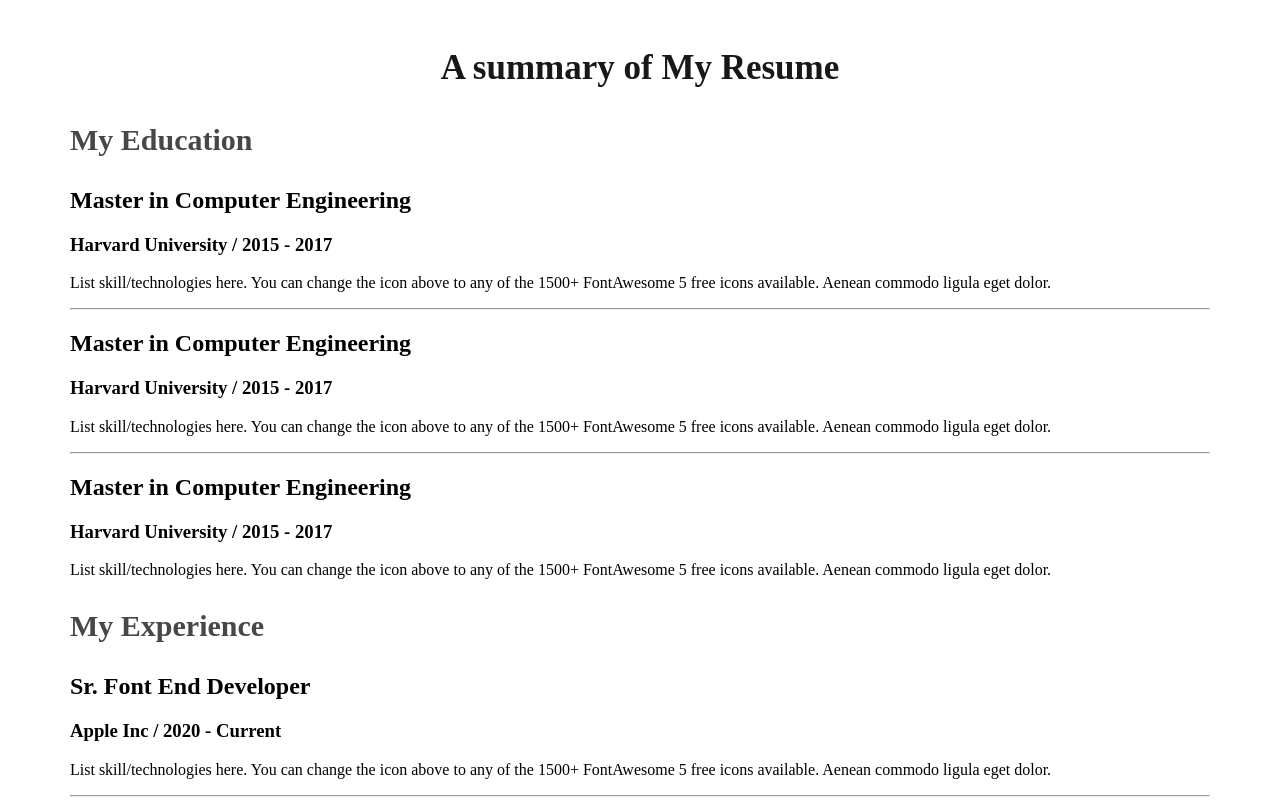
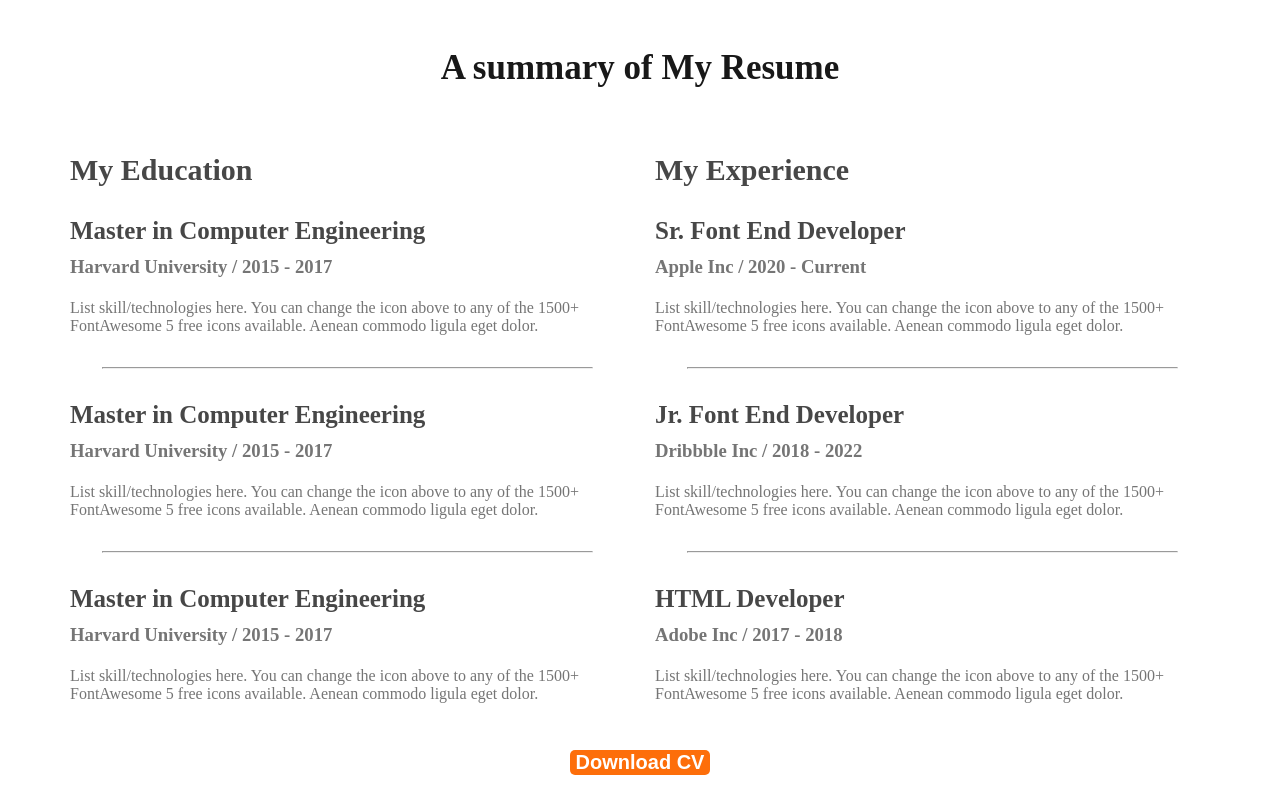
Before and after one commit to Taan01/webdeveloper-portfolio-, a plain HTML site: page index.html in a window 1280 px wide. Shown: the part 2160-2960 px from the top of the page. Drawn offline with Linux system fonts and the light colour scheme.

Commit message:
done resume

```diff
--- a/index.html
+++ b/index.html
@@ -149,7 +149,11 @@
 
 
         </div>
+        <div class="download-cv">
+            <button class="btn-primary">Download CV</button>
+        </div>
     </section>
+
     </main>
     <footer>
 
--- a/styles/portfolio.css
+++ b/styles/portfolio.css
@@ -141,3 +141,30 @@ nav{
     font-size: 30px;
     font-weight:700 ;
    }
+   .resume-container{
+    display: flex;
+    gap: 30px;
+
+   }
+   .resume-item-description{
+    color: #757575;
+   }
+   .resume-item-institute{
+    color: #757575;
+    margin-bottom: 21px;
+    margin-top: 0px;
+   }
+   .resume-item-title{
+
+    color: #474747;
+    font-size: 25px;
+    font-weight: 700;
+    margin-bottom: 11px;
+   }
+   .resume-container hr{
+    margin: 32px;
+   }
+   .download-cv{
+    text-align: center;
+    margin-top: 31px;
+   }
```
